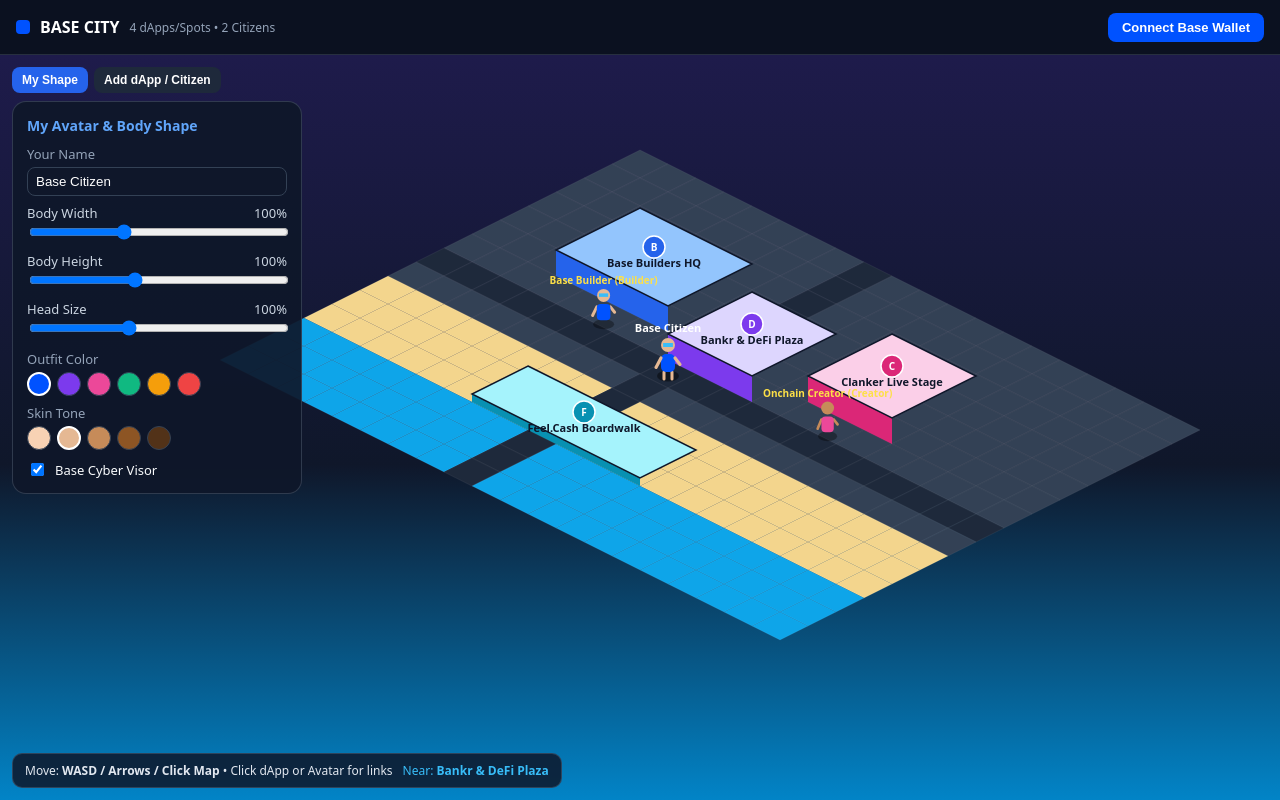
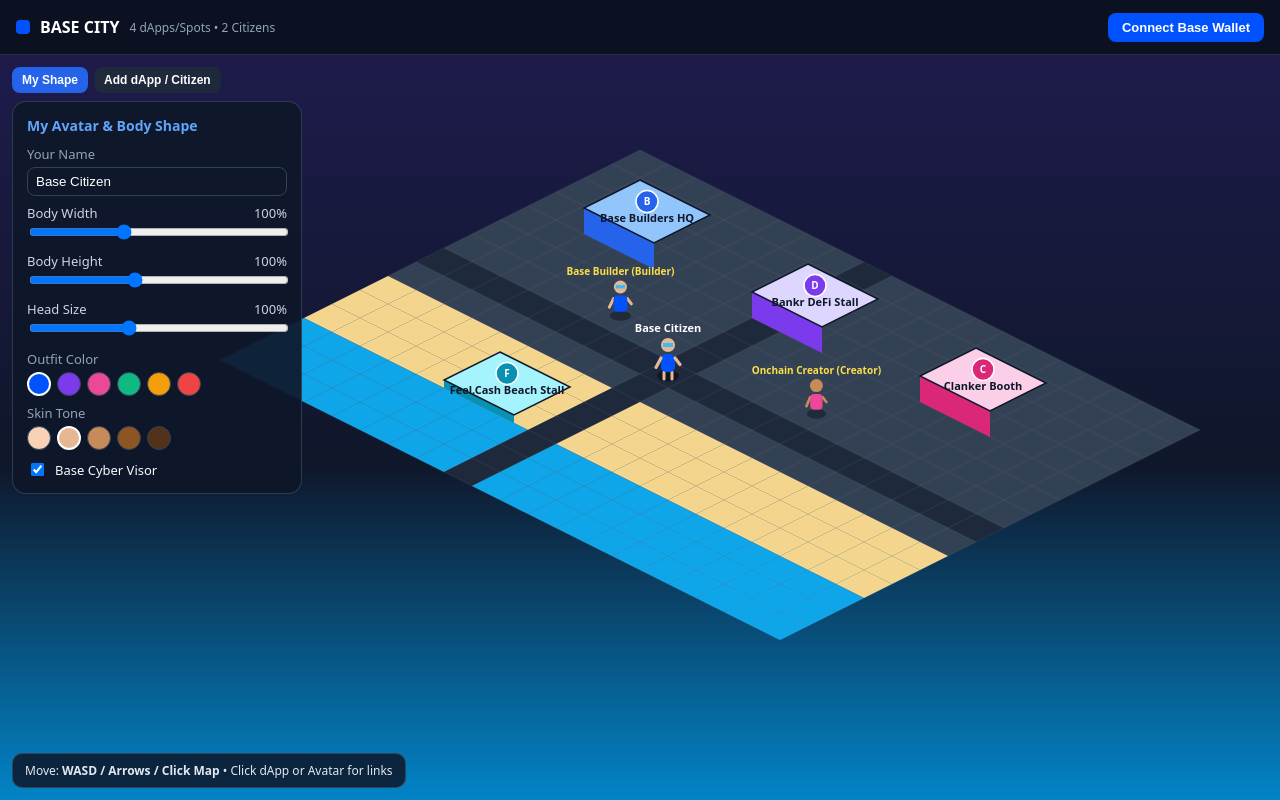
Before and after one commit to ericaalexander198-maker/BaseCity, a React (Vite) app: page / in a window 1280 px wide. Built offline with nearby package versions, Linux system fonts and the light colour scheme.

Commit message:
Update sectors.ts

```diff
--- a/src/data/sectors.ts
+++ b/src/data/sectors.ts
@@ -8,6 +8,7 @@ export interface CitySector {
   id: string;
   name: string;
   logoText: string;
+  logoUrl?: string;
   zone: CityZone;
   roleLabel: string;
   description: string;
@@ -44,59 +45,59 @@ export const INITIAL_SECTORS: CitySector[] = [
     zone: "Builders & Finance",
     roleLabel: "Builders & Team Hub",
     description:
-      "Main hub where Base builders, contributors, and ecosystem teams ship onchain apps.",
+      "Main stall where Base builders and ecosystem teams ship onchain apps.",
     url: "https://base.org",
-    x: 3,
-    y: 3,
-    width: 4,
-    height: 3,
+    x: 2,
+    y: 2,
+    width: 2.5,
+    height: 2,
     color: "#2563eb",
     accent: "#93c5fd",
   },
   {
     id: "bankr-defi-plaza",
-    name: "Bankr & DeFi Plaza",
+    name: "Bankr DeFi Stall",
     logoText: "D",
     zone: "DeFi & Apps",
-    roleLabel: "dApps & Liquidity Spot",
+    roleLabel: "dApps & Liquidity Booth",
     description:
-      "Downtown plaza where DeFi protocols, swaps, and onchain finance spots live side by side.",
+      "Downtown stall where DeFi protocols, swaps, and onchain finance live.",
     url: "https://www.base.org/ecosystem",
     x: 8,
-    y: 4,
-    width: 3,
-    height: 3,
+    y: 2,
+    width: 2.5,
+    height: 2,
     color: "#7c3aed",
     accent: "#ddd6fe",
   },
   {
     id: "clanker-stage",
-    name: "Clanker Live Stage",
+    name: "Clanker Booth",
     logoText: "C",
     zone: "Creator Stage",
-    roleLabel: "Creators & Events",
+    roleLabel: "Creators & Events Stall",
     description:
-      "Music, memes, and creator showcase stage in the heart of Base City.",
+      "Music, memes, and creator showcase booth in the heart of Base City.",
     url: "https://www.clanker.world",
-    x: 12,
-    y: 3,
-    width: 3,
-    height: 3,
+    x: 14,
+    y: 2,
+    width: 2.5,
+    height: 2,
     color: "#db2777",
     accent: "#fbcfe8",
   },
   {
     id: "feel-cash-beach",
-    name: "Feel.Cash Boardwalk",
+    name: "Feel.Cash Beach Stall",
     logoText: "F",
     zone: "Beach & Lounge",
-    roleLabel: "Beach & Hangout Zone",
+    roleLabel: "Beach & Hangout Booth",
     description:
-      "Sunny beachfront boardwalk with hangout spots, beach activities, and community corners.",
+      "Sunny beachfront stall with hangout spots and community corners.",
     url: "https://base.org",
-    x: 6,
+    x: 5,
     y: 10,
-    width: 6,
+    width: 2.5,
     height: 2,
     color: "#0891b2",
     accent: "#a5f3fc",
@@ -112,7 +113,7 @@ export const INITIAL_MEMBERS: CityMember[] = [
     link: "https://x.com/base",
     bio: "Building the onchain economy on Base.",
     x: 5.5,
-    y: 6.8,
+    y: 6.2,
     bodyWidth: 1.05,
     bodyHeight: 1.02,
     outfitColor: "#0052FF",
@@ -126,8 +127,8 @@ export const INITIAL_MEMBERS: CityMember[] = [
     role: "Creator",
     link: "https://x.com/base",
     bio: "Making videos, memes, and guides for Base.",
-    x: 13.5,
-    y: 6.8,
+    x: 12.5,
+    y: 6.2,
     bodyWidth: 0.95,
     bodyHeight: 0.98,
     outfitColor: "#EC4899",
```
